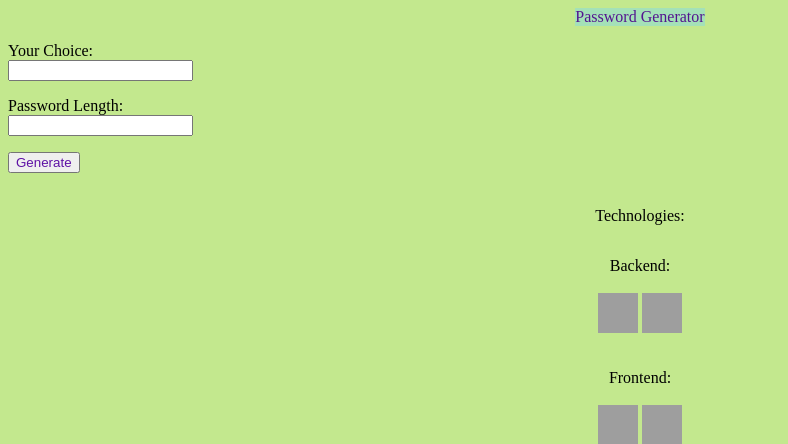
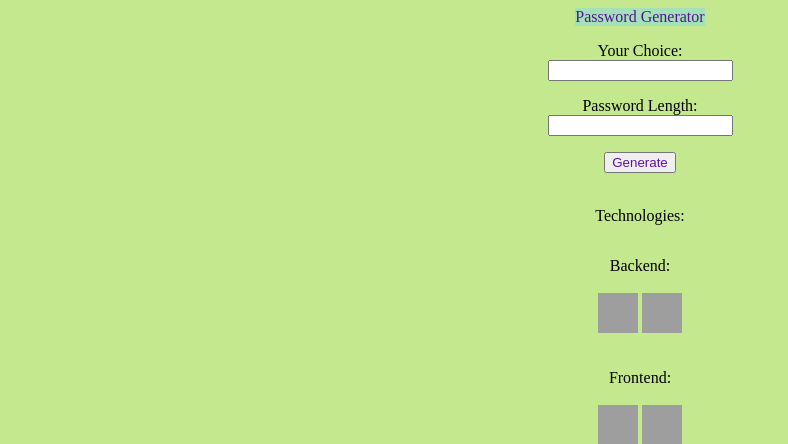
Before and after one commit to maamoun3911/Random_Password_Generator, a Django app: page /home/ in a window 1280 px wide. Shown: the top 444 px of the page, without its empty margins (0-788 px from the left). Run offline with Django 4.2, Linux system fonts and the light colour scheme; grey boxes are pictures that could not be loaded.

Commit message:
back from revert

```diff
--- a/templates/home.html
+++ b/templates/home.html
@@ -20,7 +20,7 @@
                 <div></div>
             </div>
 
-            {% comment %} <div class="center"> {% endcomment %}
+            <div class="center">
                 <form method="post">
                     {% csrf_token %}
                     {{ form.as_p }}
```
